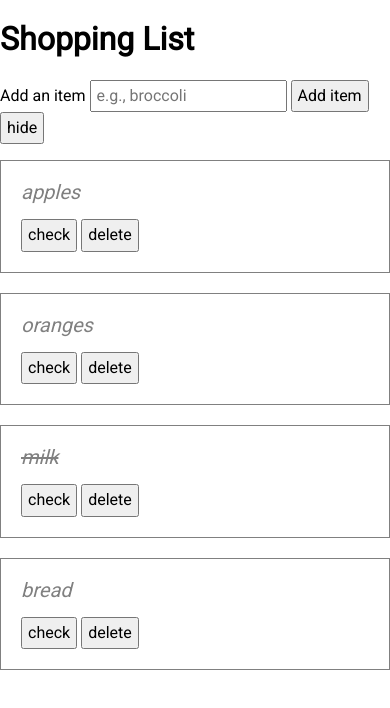
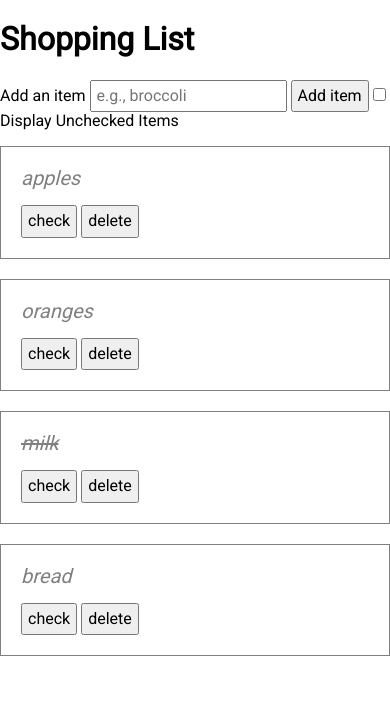
Before and after one commit to thinkful-ei23/shopping-solo-Shelly, a plain HTML site: page index.html in a window 390 px wide. Drawn offline with nearby package versions, Linux system fonts and the light colour scheme.

Commit message:
checkbox works

```diff
--- a/index.html
+++ b/index.html
@@ -15,12 +15,10 @@
             <label for="shopping-list-entry">Add an item</label>
             <input type="text" name="shopping-list-entry" class="js-shopping-list-entry" placeholder="e.g., broccoli">
             <button type="submit">Add item</button>
+            <label for ="shopping-list-checkbox">
+                <input type="checkbox" name="shopping-list-checkbox" class="shopping-list-checkbox" id="shopping-list-checkbox"> Display Unchecked Items
+            </label>
         </form>
-    <div class="shopping-list-button">
-        <button class="shopping-item-switch js-item-switch">
-            <span class="button-label">hide</span>
-        </button>
-    </div>
         <ul class="shopping-list js-shopping-list">
         </ul>
     </div>
--- a/index.js
+++ b/index.js
@@ -9,7 +9,8 @@ const STORE = {
 		{name: 'bread', checked: false}
 	],
 
-	checkedItems : []};
+	displayChecked : false
+};
 
 function generateItemElement(item, itemIndex, template) {
 	return `
@@ -38,9 +39,15 @@ function generateShoppingItemsString(shoppingList) {
 function renderShoppingList() {
 	// render the shopping list in the DOM
 	console.log('`renderShoppingList` ran');
-	const shoppingListItemsString = generateShoppingItemsString(STORE.items);
+  let shoppingListItemsString = generateShoppingItemsString(STORE.items);
 
-	// insert that HTML into the DOM
+  let checkedItems = []
+  if (STORE.displayChecked === true) {
+    shoppingListItemsString = generateShoppingItemsString(STORE.items.filter(objItem => objItem.checked === false));
+  }
+  //console.log(shoppingListItemsString);
+
+  	// insert that HTML into the DOM
 	$('.js-shopping-list').html(shoppingListItemsString);
 }
 
@@ -70,12 +77,6 @@ function deleteItemClicked(itemIndex) {
 	console.log('Deleting item from index' + itemIndex);
 	STORE.items.splice(itemIndex,1);
 }
-
-function hideItemClicked(checkedItems) {
-  console.log('Hidden!');
-  //if an obj in the array of items === an obj in the array of checkedItems
-  $('.js-shopping-list').toggle()
-  }
 
 function getItemIndexFromElement(item) {
 	const itemIndexString = $(item)
@@ -107,14 +108,13 @@ function handleDeleteItemClicked() {
 
 function handleSwitchItemClicked() {
 	// this function will be responsible for when users want to hide checked items
-	$('.shopping-list-button').on('click', '.shopping-item-switch', event => {
+	$('#js-shopping-list-form').on('change', '#shopping-list-checkbox', event => {
 		console.log('`handleSwitchItemClicked` ran');
 		// create variable that stores indexes that contain false for checked property
-		STORE.checkedItems = STORE.items.filter(objItem => objItem.checked === true);
-    console.log(STORE.checkedItems);
-    hideItemClicked();
-    renderShoppingList()
-  });
+		// move to render inside if-statement ==> STORE.checkedItems = STORE.items.filter(objItem => objItem.checked === true);
+		STORE.displayChecked = !STORE.displayChecked;
+		renderShoppingList()
+	});
 }
 
 function handleShoppingList() {
```
